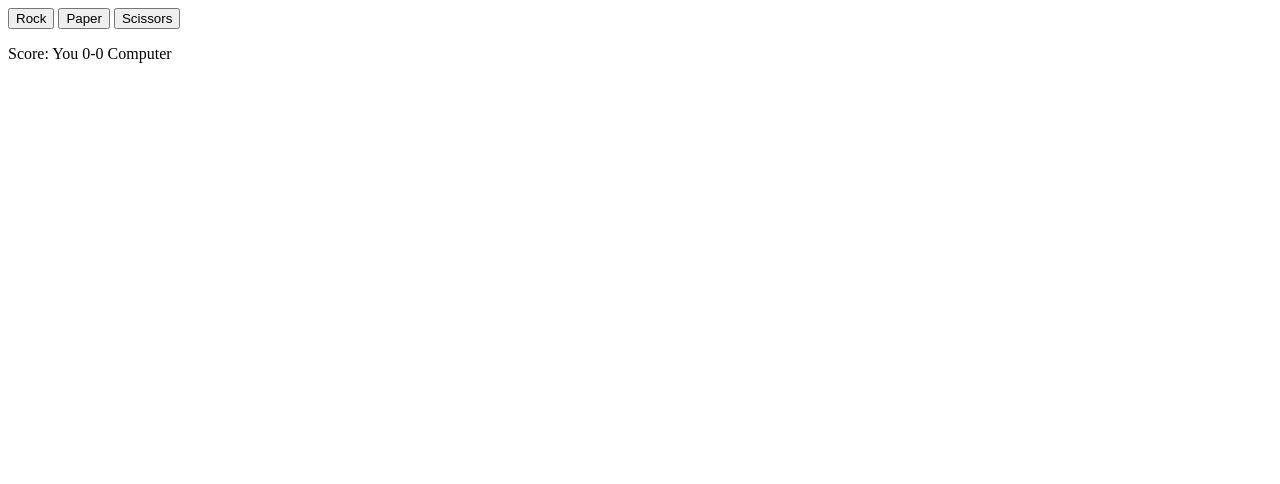
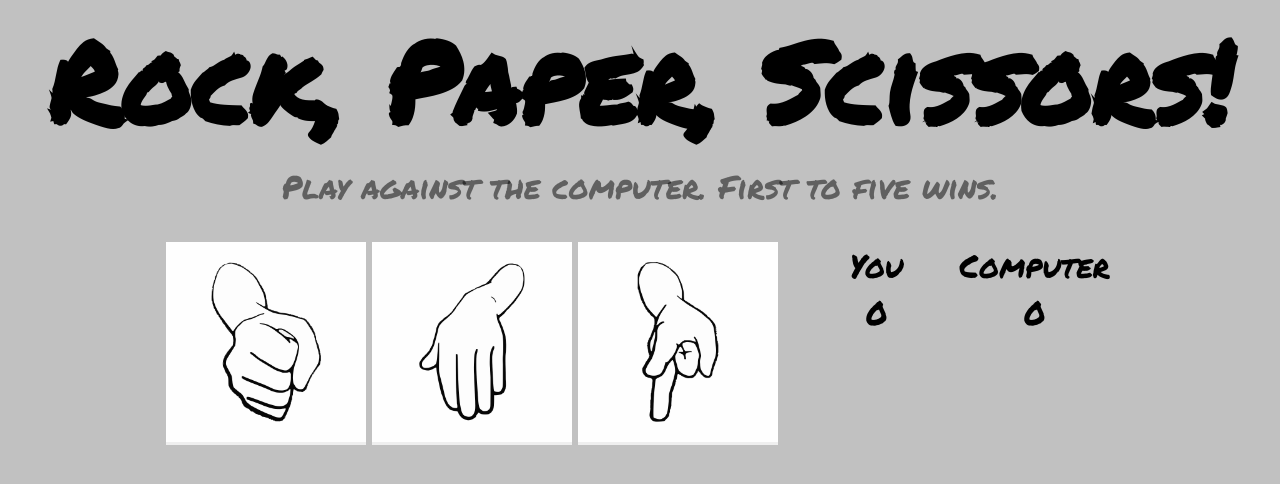
Before and after one commit to kevingarciamartin/rock-paper-scissors, a plain HTML site: page index.html in a window 1280 px wide. Drawn offline with Linux system fonts and the light colour scheme.

Commit message:
Add styling

```diff
--- a/app.js
+++ b/app.js
@@ -56,8 +56,17 @@ function playRound(humanChoice, computerChoice) {
             break;
     }
 
-    score.textContent = getScore();
+    // Remove oldest log message if the capacity is full
+    if (numberOfLogMessages === maximumLogMessages) {
+        let messages = log.getElementsByTagName("p");
+        log.removeChild(messages[0]);
+    }
+
     log.appendChild(message);
+
+    numberOfLogMessages = (numberOfLogMessages === maximumLogMessages) ? 5 : numberOfLogMessages + 1;
+
+    updateScore();
 
     if (isGameOver()) {
         declareWinnerOfTheGame();
@@ -67,8 +76,17 @@ function playRound(humanChoice, computerChoice) {
     }
 }
 
-function getScore() {
-    return `Score: You ${humanScore}-${computerScore} Computer`;
+function getHumanScore() {
+    return humanScore;
+}
+
+function getComputerScore() {
+    return computerScore;
+}
+
+function updateScore() {
+    document.querySelector(".human-score").textContent = `${humanScore}`;
+    document.querySelector(".computer-score").textContent = `${computerScore}`;
 }
 
 function isGameOver() {
@@ -80,7 +98,7 @@ function isGameOver() {
 
 function declareWinnerOfTheGame() {
     let winner = humanScore > computerScore ? "You" : "the Computer";
-    log.innerHTML = `<h1>The winner is ${winner}!</h1>`;
+    log.innerHTML = `<h2>The winner is ${winner}!</h2>`;
 }
 
 function disableGameButtons() {
@@ -104,6 +122,7 @@ function addPlayAgain() {
 
 function resetLog() {
     log.innerHTML = "";
+    numberOfLogMessages = 0;
 }
 
 function playAgain() {
@@ -111,8 +130,8 @@ function playAgain() {
     playAgain.addEventListener("click", () => {
         humanScore = 0;
         computerScore = 0;
-        score.textContent = getScore();
 
+        updateScore();
         enableGameButtons();
         resetLog();
     });
@@ -120,6 +139,9 @@ function playAgain() {
 
 let humanScore = 0;
 let computerScore = 0;
+
+const maximumLogMessages = 5;
+let numberOfLogMessages = 0;
 
 const gameButtons = document.querySelectorAll("button");
 
@@ -131,9 +153,3 @@ gameButtons.forEach((button) => {
 
 const scoreContainer = document.querySelector(".score-container");
 const log = document.querySelector(".log");
-
-const score = document.createElement("p");
-score.classList.add("score");
-score.textContent = getScore();
-
-scoreContainer.appendChild(score);
--- a/index.html
+++ b/index.html
@@ -8,16 +8,32 @@
     <title>Rock, Paper, Scissors!</title>
 </head>
 <body>
+    <header>
+        <h1>Rock, Paper, Scissors!</h1>
+        <p>Play against the computer. First to five wins.</p>
+    </header>
+
     <main>
-        <section class="buttons">
-            <button id="rock">Rock</button>
-            <button id="paper">Paper</button>
-            <button id="scissors">Scissors</button>
-        </section>
+        <div class="buttons">
+            <button id="rock">
+                <img src="img/rock.webp" alt="Rock">
+            </button>
+            <button id="paper">
+                <img src="img/paper.webp" alt="Paper">
+            </button>
+            <button id="scissors">
+                <img src="img/scissors.webp" alt="Scissors">
+            </button>
+        </div>
 
-        <section class="score-container"></section>
+        <div class="score-container">
+            <span>You</span>
+            <span>Computer</span>
+            <span class="human-score">0</span>
+            <span class="computer-score">0</span>
+        </div>
 
-        <section class="log"></section>
+        <div class="log"></div>
     </main>
 </body>
 </html>
--- a/style.css
+++ b/style.css
@@ -0,0 +1,69 @@
+@import url('https://fonts.googleapis.com/css2?family=Permanent+Marker&display=swap');
+
+* {
+    margin: 0;
+    padding: 0;
+}
+
+body {
+    background-color: #c1c1c1;
+    font-family: 'Permanent Marker';
+}
+
+header {
+    margin-bottom: 2rem;
+    text-align: center;
+
+    h1 {
+        font-size: 7rem;
+    }
+
+    p {
+        color: rgba(0, 0, 0, 0.5);
+        font-size: 2rem;
+    }
+}
+
+main {
+    display: grid;
+    grid-template-columns: 2fr 1fr;
+    grid-template-rows: auto 1fr;
+
+    padding-inline: 13vw;
+
+    .buttons {
+        grid-row: 1 / -1;
+
+        button {
+            border: none;
+
+            img {
+                width: 200px;
+            }
+        }
+    }
+
+    .score-container {
+        display: grid;
+        grid-template-columns: 1fr 1fr;
+        grid-template-rows: 1fr 1fr;
+        justify-items: center;
+
+        font-size: 2rem;
+    }
+
+    .log {
+        font-size: 1.2rem;
+        margin-top: 2rem;
+        text-align: center;
+
+        button {
+            background-color: orange;
+            border: 1px solid black;
+            border-radius: .25rem;
+            font-family: inherit;
+            font-size: 3rem;
+            padding: 1rem 2rem;
+        }
+    }
+}
```
